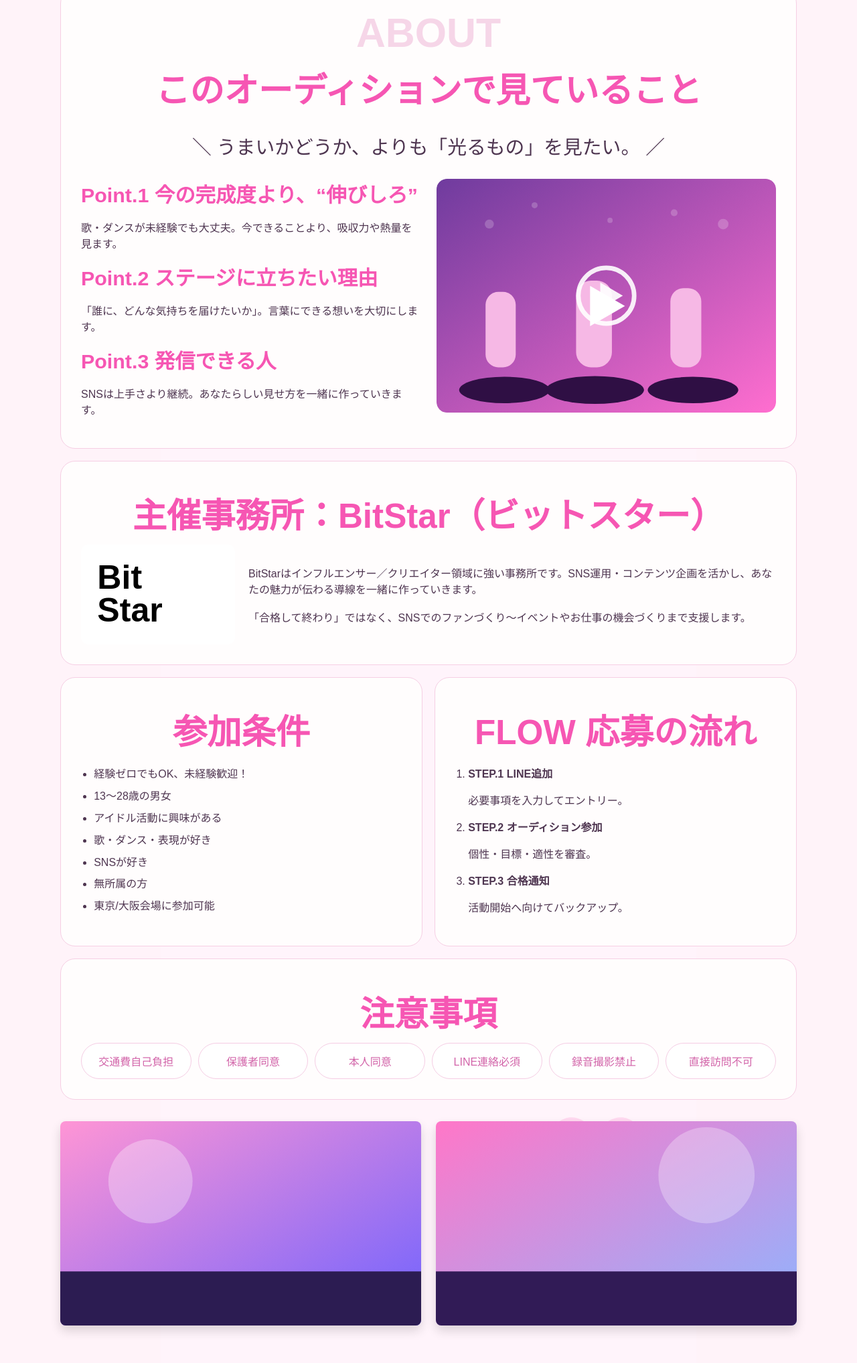
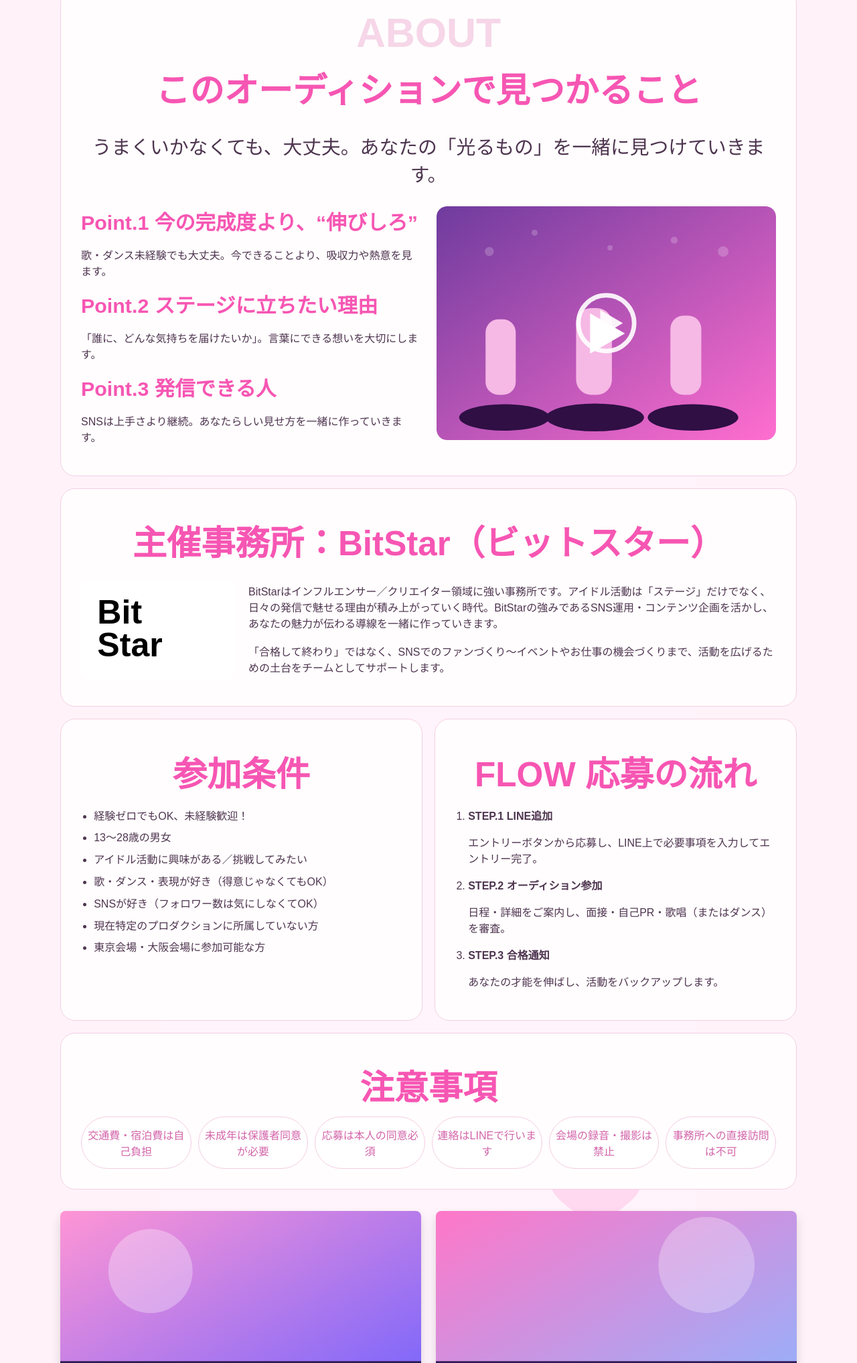
Before and after one commit to ashi40041052-eng/test, a plain HTML site: page index.html in a window 1280 px wide. Shown: the part 765-2800 px from the top of the page at 67% size. Drawn offline with Linux system fonts and the light colour scheme.

Commit message:
Restore full LP structure with external stylesheet

```diff
--- a/index.html
+++ b/index.html
@@ -1,25 +1,97 @@
-<!doctype html><html lang='ja'><head><meta charset='UTF-8'><meta name='viewport' content='width=device-width,initial-scale=1'><title>アイドルオーディション</title><link rel='stylesheet' href='styles.css'></head><body>
+<!doctype html>
+<html lang='ja'>
+<head>
+  <meta charset='UTF-8'>
+  <meta name='viewport' content='width=device-width,initial-scale=1'>
+  <title>アイドルオーディション</title>
+  <link rel='stylesheet' href='styles.css'>
+</head>
+<body>
   <div class='lp'>
     <section class='hero'>
       <div class='hero-inner'>
         <h1>なりたい自分に、<br>会いにいこう。</h1>
         <p class='ribbon'>アイドルオーディション</p>
-    <ul class='badges'><li>13〜28歳対象</li><li>参加費無料</li><li>応募者全員面談</li><li>経験不問</li></ul>
+        <ul class='badges'>
+          <li>13〜28歳対象</li>
+          <li>参加費無料</li>
+          <li>経験不問</li>
+        </ul>
         <a class='cta' href='#entry'>今すぐエントリーする</a>
       </div>
     </section>
+
     <main class='wrap'>
       <section class='about card'>
-<p class='en'>ABOUT</p><h2>このオーディションで見ていること</h2><p class='lead'>＼ うまいかどうか、よりも「光るもの」を見たい。 ／</p>
-<div class='about-grid'><div>
-<div class='pt'><b>Point.1 今の完成度より、“伸びしろ”</b><p>歌・ダンスが未経験でも大丈夫。今できることより、吸収力や熱量を見ます。</p></div>
+        <p class='en'>ABOUT</p>
+        <h2>このオーディションで見つかること</h2>
+        <p class='lead'>うまくいかなくても、大丈夫。あなたの「光るもの」を一緒に見つけていきます。</p>
+        <div class='about-grid'>
+          <div>
+            <div class='pt'><b>Point.1 今の完成度より、“伸びしろ”</b><p>歌・ダンス未経験でも大丈夫。今できることより、吸収力や熱意を見ます。</p></div>
             <div class='pt'><b>Point.2 ステージに立ちたい理由</b><p>「誰に、どんな気持ちを届けたいか」。言葉にできる想いを大切にします。</p></div>
             <div class='pt'><b>Point.3 発信できる人</b><p>SNSは上手さより継続。あなたらしい見せ方を一緒に作っていきます。</p></div>
-</div><div class='thumb'><img src='assets/about-stage-visual.svg' alt='動画サムネ'><span>▶</span></div></div>
+          </div>
+          <div class='thumb'>
+            <img src='assets/about-stage-visual.svg' alt='ステージイメージ'>
+            <span>▶</span>
+          </div>
+        </div>
       </section>
-<section class='organizer card'><h2>主催事務所：BitStar（ビットスター）</h2><div class='org'><img src='assets/bitstar-card.svg' alt='BitStar'><p>BitStarはインフルエンサー／クリエイター領域に強い事務所です。SNS運用・コンテンツ企画を活かし、あなたの魅力が伝わる導線を一緒に作っていきます。<br><br>「合格して終わり」ではなく、SNSでのファンづくり〜イベントやお仕事の機会づくりまで支援します。</p></div></section>
-<section class='two'><section class='card'><h2>参加条件</h2><ul><li>経験ゼロでもOK、未経験歓迎！</li><li>13〜28歳の男女</li><li>アイドル活動に興味がある</li><li>歌・ダンス・表現が好き</li><li>SNSが好き</li><li>無所属の方</li><li>東京/大阪会場に参加可能</li></ul></section>
-<section class='card'><h2>FLOW 応募の流れ</h2><ol><li><b>STEP.1 LINE追加</b><p>必要事項を入力してエントリー。</p></li><li><b>STEP.2 オーディション参加</b><p>個性・目標・適性を審査。</p></li><li><b>STEP.3 合格通知</b><p>活動開始へ向けてバックアップ。</p></li></ol></section></section>
-<section class='card caution'><h2>注意事項</h2><div class='icons'><span>交通費自己負担</span><span>保護者同意</span><span>本人同意</span><span>LINE連絡必須</span><span>録音撮影禁止</span><span>直接訪問不可</span></div></section>
-<section id='entry' class='entry'><div class='photos'><img src='assets/photo-left.svg' alt='left'><img src='assets/photo-right.svg' alt='right'></div><p>世界に、あなたの輝きを。</p><a class='cta' href='https://lin.ee/xxxxxxxx'>今すぐエントリーする</a></section>
-</main></div></body></html>
+
+      <section class='organizer card'>
+        <h2>主催事務所：BitStar（ビットスター）</h2>
+        <div class='org'>
+          <img src='assets/bitstar-card.svg' alt='BitStar'>
+          <p>BitStarはインフルエンサー／クリエイター領域に強い事務所です。アイドル活動は「ステージ」だけでなく、日々の発信で魅せる理由が積み上がっていく時代。BitStarの強みであるSNS運用・コンテンツ企画を活かし、あなたの魅力が伝わる導線を一緒に作っていきます。<br><br>「合格して終わり」ではなく、SNSでのファンづくり〜イベントやお仕事の機会づくりまで、活動を広げるための土台をチームとしてサポートします。</p>
+        </div>
+      </section>
+
+      <section class='two'>
+        <section class='card'>
+          <h2>参加条件</h2>
+          <ul>
+            <li>経験ゼロでもOK、未経験歓迎！</li>
+            <li>13〜28歳の男女</li>
+            <li>アイドル活動に興味がある／挑戦してみたい</li>
+            <li>歌・ダンス・表現が好き（得意じゃなくてもOK）</li>
+            <li>SNSが好き（フォロワー数は気にしなくてOK）</li>
+            <li>現在特定のプロダクションに所属していない方</li>
+            <li>東京会場・大阪会場に参加可能な方</li>
+          </ul>
+        </section>
+
+        <section class='card'>
+          <h2>FLOW 応募の流れ</h2>
+          <ol>
+            <li><b>STEP.1 LINE追加</b><p>エントリーボタンから応募し、LINE上で必要事項を入力してエントリー完了。</p></li>
+            <li><b>STEP.2 オーディション参加</b><p>日程・詳細をご案内し、面接・自己PR・歌唱（またはダンス）を審査。</p></li>
+            <li><b>STEP.3 合格通知</b><p>あなたの才能を伸ばし、活動をバックアップします。</p></li>
+          </ol>
+        </section>
+      </section>
+
+      <section class='card caution'>
+        <h2>注意事項</h2>
+        <div class='icons'>
+          <span>交通費・宿泊費は自己負担</span>
+          <span>未成年は保護者同意が必要</span>
+          <span>応募は本人の同意必須</span>
+          <span>連絡はLINEで行います</span>
+          <span>会場の録音・撮影は禁止</span>
+          <span>事務所への直接訪問は不可</span>
+        </div>
+      </section>
+
+      <section id='entry' class='entry'>
+        <div class='photos'>
+          <img src='assets/photo-left.svg' alt='ライブ写真'>
+          <img src='assets/photo-right.svg' alt='メンバー写真'>
+        </div>
+        <p>世界に、あなたの輝きを。</p>
+        <a class='cta' href='https://lin.ee/xxxxxxxx'>今すぐエントリーする</a>
+      </section>
+    </main>
+  </div>
+</body>
+</html>
```
Lines whose indentation alone changed are shown as unchanged.
